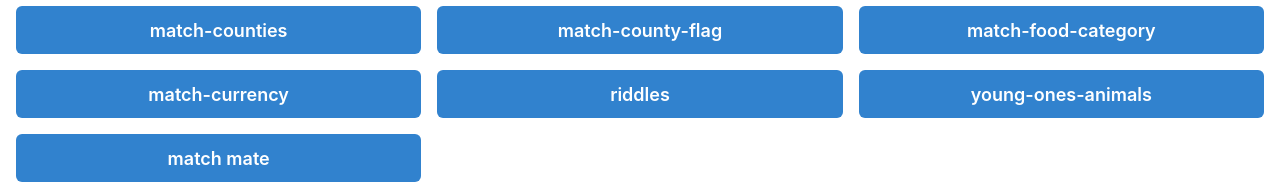
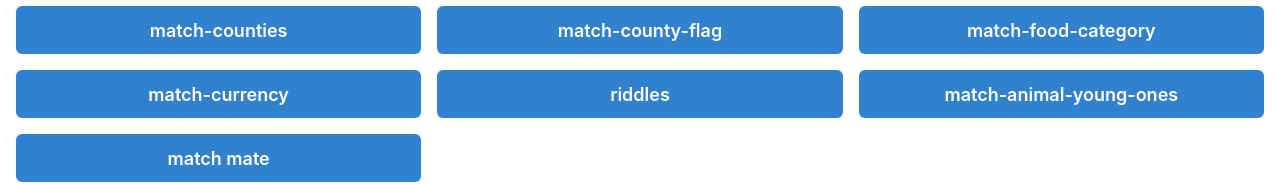
Before and after one commit to clinton-mwachia/react-games, a React (Vite) app: page / in a window 1280 px wide. Shown: the part 439-623 px from the top of the page. Built offline with nearby package versions, Linux system fonts and the light colour scheme.

Commit message:
update name

```diff
--- a/src/views/home/Home.jsx
+++ b/src/views/home/Home.jsx
@@ -19,7 +19,7 @@ const Home = () => {
     { to: "/match-food-category", name: "match-food-category" },
     { to: "/match-currency", name: "match-currency" },
     { to: "/riddles", name: "riddles" },
-    { to: "/young-ones-animals", name: "young-ones-animals" },
+    { to: "/young-ones-animals", name: "match-animal-young-ones" },
     { to: "/animals-match-mate", name: "match mate" },
   ];
   return (
```
